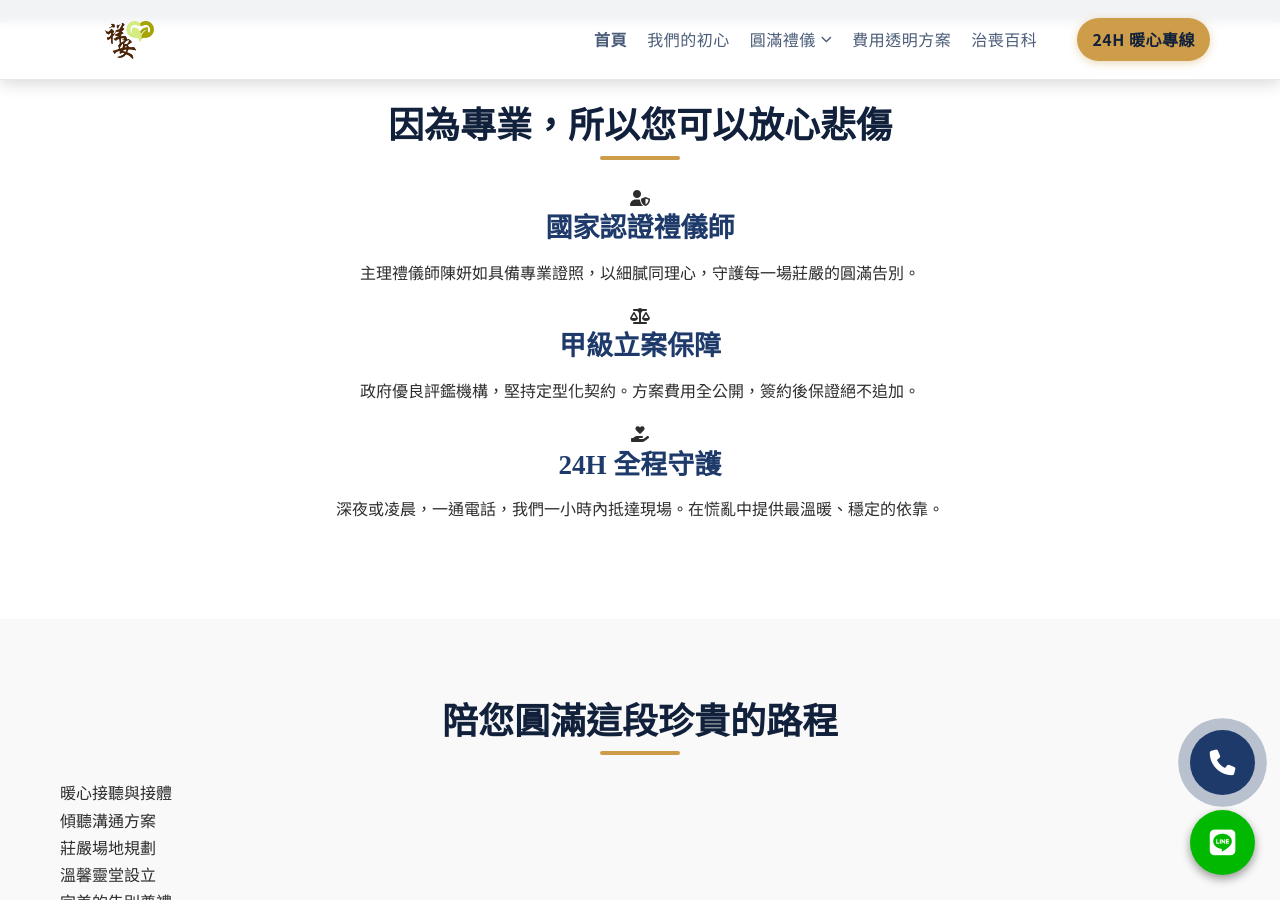
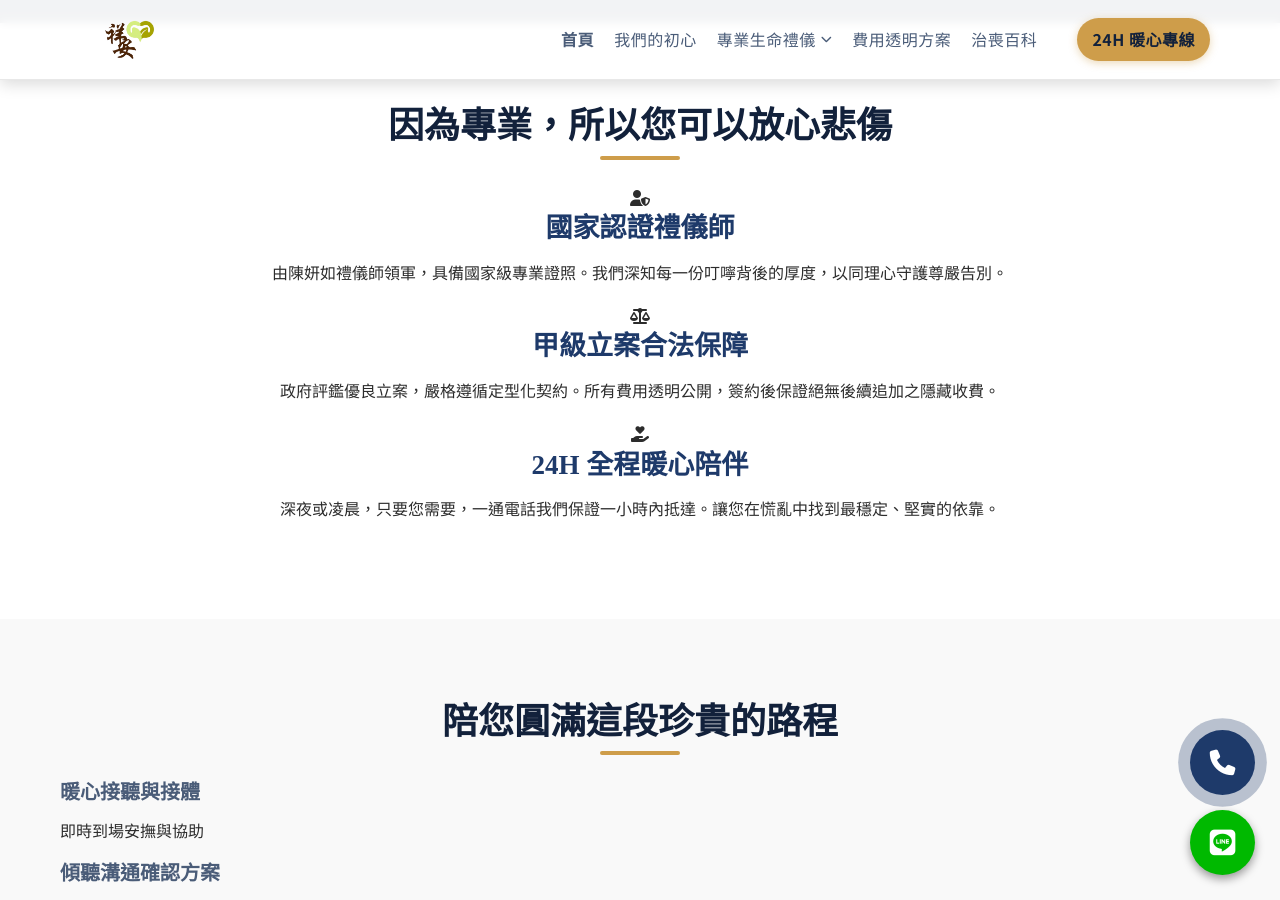
Before and after one commit to Shiangan/Shiangan, a Jekyll site: the page index.html, which Jekyll copies as it is, in a window 1280 px wide and 900 px high, scrolled down 877 px. Built offline with Jekyll 4.4.1, drawn with Linux system fonts in a browser that asks for light colours; some web fonts are replaced; some of the changed text lies outside the part shown.

Commit message:
Update index.html

```diff
--- a/index.html
+++ b/index.html
@@ -24,7 +24,7 @@
     <meta property="og:type" content="website">
     <meta property="og:url" content="https://24hour.xn--kpry57d/Shiangan/index.html">
     <meta property="og:image" content="https://24hour.xn--kpry57d/Shiangan/images/logo.png">
-    <meta property="og:description" content="在最難熬的時刻，祥安生命提供最透明的方案與最同理的陪伴，讓愛圓滿，無後顧之憂。">
+    <meta property="og:description" content="不用獨自面對悲傷。祥安生命提供最透明的方案與最專業的陪伴，讓愛圓滿。">
 
     <link rel="preload" href="css/style.css" as="style">
     <link rel="stylesheet" href="https://cdnjs.cloudflare.com/ajax/libs/font-awesome/6.5.1/css/all.min.css">
@@ -41,8 +41,10 @@
           "name": "祥安生命有限公司",
           "url": "https://24hour.xn--kpry57d/Shiangan/",
           "logo": "https://24hour.xn--kpry57d/Shiangan/images/logo.png",
+          "image": "https://24hour.xn--kpry57d/Shiangan/images/hero-bg.jpg",
           "telephone": "+886978583699",
           "priceRange": "TWD 68000 - 218000",
+          "description": "由國家認證禮儀師陳妍如創立，深耕雙北與桃園地區，提供費用透明、客製化且充滿溫度的生命禮儀服務。",
           "address": {
             "@type": "PostalAddress",
             "streetAddress": "永福街135巷13號",
@@ -51,25 +53,49 @@
             "postalCode": "241",
             "addressCountry": "TW"
           },
-          "openingHours": "Mo-Su 00:00-23:59"
+          "openingHours": "Mo-Su 00:00-23:59",
+          "geo": {
+            "@type": "GeoCoordinates",
+            "latitude": "25.0742",
+            "longitude": "121.4827"
+          }
         },
         {
           "@type": "Person",
           "@id": "https://24hour.xn--kpry57d/Shiangan/#person",
           "name": "陳妍如",
           "jobTitle": "國家認證禮儀師",
-          "description": "具備國家專業證照，堅持以女性細膩同理心提供服務，致力於殯葬透明化與精緻生命禮儀。",
-          "affiliation": { "@id": "https://24hour.xn--kpry57d/Shiangan/#organization" }
+          "description": "具備國家級專業證照，堅持以女性細膩視角提供溫暖、同理的生命禮儀諮詢，致力於殯葬透明化。",
+          "affiliation": { "@id": "https://24hour.xn--kpry57d/Shiangan/#organization" },
+          "sameAs": [
+            "https://www.facebook.com/ShianganLife"
+          ]
         },
         {
           "@type": "FAQPage",
           "mainEntity": [
             {
               "@type": "Question",
-              "name": "祥安生命的方案費用是否透明？",
+              "name": "祥安生命的服務費用是否公開透明？",
               "acceptedAnswer": {
                 "@type": "Answer",
-                "text": "是的。我們堅持「先報價、後簽約」，所有方案細節均以書面載明，保證絕無後續追加之隱藏費用。"
+                "text": "是的。我們堅持「簽約後絕不加價」，所有報價與細節皆在諮詢時提供書面清單，確保家屬權益不受任何隱形費用侵害。"
+              }
+            },
+            {
+              "@type": "Question",
+              "name": "若在深夜需要緊急接體服務，該如何聯繫？",
+              "acceptedAnswer": {
+                "@type": "Answer",
+                "text": "祥安生命提供 24 小時無休守護。請直接撥打 0978-583-699，禮儀師將在接到通知後一小時內抵達指定現場協助。"
+              }
+            },
+            {
+              "@type": "Question",
+              "name": "祥安生命的服務範圍在哪裡？",
+              "acceptedAnswer": {
+                "@type": "Answer",
+                "text": "我們主要服務台北市、新北市、桃園市全區，全台灣其他地區亦可提供隨時支援，一通電話全台待命。"
               }
             }
           ]
@@ -93,12 +119,13 @@
                     <li><a href="index.html"><strong>首頁</strong></a></li>
                     <li><a href="about.html">我們的初心</a></li>
                     <li class="dropdown">
-                        <a href="services.html" class="drop-trigger">圓滿禮儀 <i class="fas fa-chevron-down"></i></a>
+                        <a href="services.html" class="drop-trigger">專業生命禮儀 <i class="fas fa-chevron-down"></i></a>
                         <div class="submenu-container">
                             <ul class="submenu">
                                 <li><a href="article-buddhist-taoist-compare.html">中式傳承 (佛/道教)</a></li>
-                                <li><a href="services.html#western-etiquette">西式追思 (基/天教)</a></li>
+                                <li><a href="services.html#western-etiquette">西式平安 (基/天教)</a></li>
                                 <li><a href="article-eco-burial-guide.html">大地回歸 (環保葬)</a></li>
+                                <li><a href="services.html#customized">客製心願規劃</a></li>
                             </ul>
                         </div>
                     </li>
@@ -132,17 +159,17 @@
                     <div class="card-item warm-highlight animate-on-scroll">
                         <i class="icon fas fa-user-shield"></i>
                         <h3>國家認證禮儀師</h3>
-                        <p>主理禮儀師陳妍如具備專業證照，以細膩同理心，守護每一場莊嚴的圓滿告別。</p>
+                        <p>由陳妍如禮儀師領軍，具備國家級專業證照。我們深知每一份叮嚀背後的厚度，以同理心守護尊嚴告別。</p>
                     </div>
                     <div class="card-item warm-highlight animate-on-scroll">
                         <i class="icon fas fa-balance-scale"></i>
-                        <h3>甲級立案保障</h3>
-                        <p>政府優良評鑑機構，堅持定型化契約。方案費用全公開，簽約後保證絕不追加。</p>
+                        <h3>甲級立案合法保障</h3>
+                        <p>政府評鑑優良立案，嚴格遵循定型化契約。所有費用透明公開，簽約後保證絕無後續追加之隱藏收費。</p>
                     </div>
                     <div class="card-item warm-highlight animate-on-scroll">
                         <i class="icon fas fa-hand-holding-heart"></i>
-                        <h3>24H 全程守護</h3>
-                        <p>深夜或凌晨，一通電話，我們一小時內抵達現場。在慌亂中提供最溫暖、穩定的依靠。</p>
+                        <h3>24H 全程暖心陪伴</h3>
+                        <p>深夜或凌晨，只要您需要，一通電話我們保證一小時內抵達。讓您在慌亂中找到最穩定、堅實的依靠。</p>
                     </div>
                 </div>
             </div>
@@ -151,14 +178,36 @@
         <section class="bg-section container-v-padding">
             <div class="container">
                 <h2 class="text-center">陪您圓滿這段珍貴的路程</h2>
+
                 <div class="warm-process">
-                    <div class="process-step" data-step="1">暖心接聽與接體</div>
-                    <div class="process-step" data-step="2">傾聽溝通方案</div>
-                    <div class="process-step" data-step="3">莊嚴場地規劃</div>
-                    <div class="process-step" data-step="4">溫馨靈堂設立</div>
-                    <div class="process-step" data-step="5">完美的告別奠禮</div>
-                    <div class="process-step" data-step="6">圓滿火化與晉塔</div>
-                    <div class="process-step" data-step="7">關懷與補助申請</div>
+                    <div class="process-step" data-step="1">
+                        <h4>暖心接聽與接體</h4>
+                        <p>即時到場安撫與協助</p>
+                    </div>
+                    <div class="process-step" data-step="2">
+                        <h4>傾聽溝通確認方案</h4>
+                        <p>依照心願規劃透明合約</p>
+                    </div>
+                    <div class="process-step" data-step="3">
+                        <h4>莊嚴場地規劃籌備</h4>
+                        <p>靈堂佈置與物料準備</p>
+                    </div>
+                    <div class="process-step" data-step="4">
+                        <h4>溫馨靈堂設立陪伴</h4>
+                        <p>引導家屬哀悼與守靈</p>
+                    </div>
+                    <div class="process-step" data-step="5">
+                        <h4>完美的告別奠禮</h4>
+                        <p>專業襄理引導莊嚴告別</p>
+                    </div>
+                    <div class="process-step" data-step="6">
+                        <h4>圓滿火化與晉塔</h4>
+                        <p>陪同完成最後的安置</p>
+                    </div>
+                    <div class="process-step" data-step="7">
+                        <h4>後續關懷與補助</h4>
+                        <p>代辦補助與百日提醒</p>
+                    </div>
                 </div>
             </div>
         </section>
@@ -169,17 +218,24 @@
                 <div class="card-grid guide-grid">
                     <article class="guide-item primary-highlight">
                         <h3>🛡️ <a href="ta-wei-he-fa-xing-query-guide.html">塔位合法性防詐指南</a></h3>
-                        <p>專業教您辨識合法權狀，避開轉售詐騙，守護家屬最後一份心意。</p>
+                        <p>如何辨識合法證照？專業教您避開常見的靈骨塔投資與轉售詐騙，守護資產安全。</p>
                     </article>
                     <article class="guide-item">
                         <h3>🏞️ <a href="ta-wei-choice-guide.html">如何挑選適合的安息地？</a></h3>
-                        <p>從交通、管理到風水格局，提供您最實地且專業的評估評比建議。</p>
+                        <p>從交通便利性、環境維護到風水佈局，我們為您提供全方位的專業實地評選建議。</p>
                     </article>
                     <article class="guide-item">
-                        <h3>📜 <a href="blog.html#law-guide">國民喪葬補助申請全攻略</a></h3>
-                        <p>勞保、國保、公所補助如何領？禮儀師整理清單，協助您減輕經濟負擔。</p>
+                        <h3>📜 <a href="blog.html#law-guide">國民喪葬補助申請攻略</a></h3>
+                        <p>勞保、國保、公所及軍公教補助如何領？禮儀師整理最全清單，協助減輕家屬經濟壓力。</p>
                     </article>
                 </div>
+            </div>
+        </section>
+
+        <section class="quote-section">
+            <div class="container text-center">
+                <p class="quote-text">「死亡不是終點，遺忘才是。我們的責任，是讓這份愛與思念，以最體面的方式延續。」</p>
+                <cite>— 國家認證禮儀師 陳妍如</cite>
             </div>
         </section>
     </main>
@@ -192,6 +248,7 @@
                     <li><a href="about.html">我們的初心與堅持</a></li>
                     <li><a href="plans.html">費用方案細節</a></li>
                     <li><a href="privacy.html">隱私權與保護政策</a></li>
+                    <li><a href="blog.html">禮儀百科與法規</a></li>
                 </ul>
             </div>
 
@@ -199,18 +256,18 @@
                 <h4>24H 禮儀師 陳妍如 專線</h4>
                 <p class="phone-link">📞 <a href="tel:+886978583699">0978-583-699</a></p>
                 <address>
-                    📍 主要服務：<strong>新北市三重區永福街135巷13號</strong><br>
-                    🚚 服務地區：<strong>台北、新北、桃園 (專業團隊隨時待命)</strong>
+                    📍 主要服務地址：<strong>新北市三重區永福街135巷13號</strong><br>
+                    🚚 全台服務地區：<strong>台北、新北、桃園 (專業團隊一小時抵達)</strong>
                 </address>
                 <div class="footer-social-links">
-                    <a href="https://line.me/ti/p/@yourlineid" target="_blank"><i class="fab fa-line"></i> LINE 諮詢</a> |
-                    <a href="https://www.facebook.com/ShianganLife" target="_blank"><i class="fab fa-facebook"></i> Facebook</a>
+                    <a href="https://line.me/ti/p/@yourlineid" target="_blank"><i class="fab fa-line"></i> LINE 即時諮詢</a> |
+                    <a href="https://www.facebook.com/ShianganLife" target="_blank"><i class="fab fa-facebook"></i> Facebook 專頁</a>
                 </div>
             </div>
         </div>
         <div class="footer-bottom">
             <div class="container text-center">
-                祥安生命有限公司 © <span id="current-year"></span> | 讓愛圓滿，讓心安穩。
+                祥安生命有限公司 統一編號：XXXXXXXX © <span id="current-year"></span> | 讓愛圓滿，讓心安穩。
             </div>
         </div>
     </footer>
```
Also changed, not shown: other parts of index.html (+3 -3 lines).
